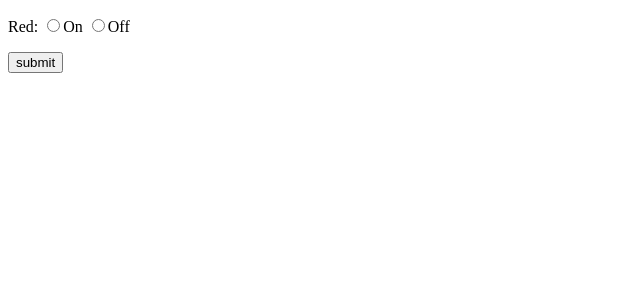
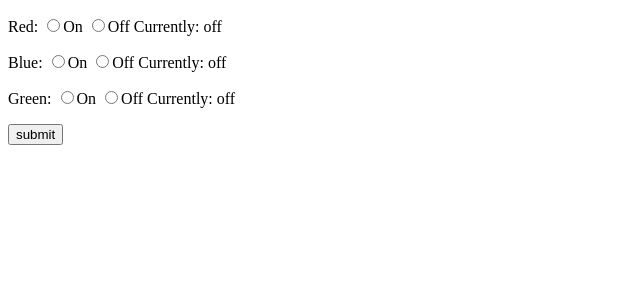
Before and after one commit to pgunn78/Engineering_4_Notebook, a Flask app: page / in a window 1280 px wide. Shown: the top 300 px of the page, without its empty margins (0-640 px from the left). Run offline with Flask 2, Linux system fonts and the light colour scheme.

Commit message:
added multiple radio buttons for each LED

```diff
--- a/Python/Flask/gpio/templates/ledset.html
+++ b/Python/Flask/gpio/templates/ledset.html
@@ -4,10 +4,16 @@
 	<title>GPIO with Flask!</title>
 </head>
 <body>
-{{msg}}
-<form action = "http://10.10.55.212:5000/result" method="POST">
+<form action = "/" method="POST">
 <p>Red: <input type="radio" name="red" value="on">On
 <input type="radio" name="red" value="off">Off
+Currently: {{red}}
+<p>Blue: <input type="radio" name="blue" value="on">On
+<input type="radio" name="blue" value="off">Off
+Currently: {{blue}}
+<p>Green: <input type="radio" name="green" value="on">On
+<input type="radio" name="green" value="off">Off
+Currently: {{green}}
 <p><input type="submit" value="submit" /></p>
 </form>
 <body>
```
